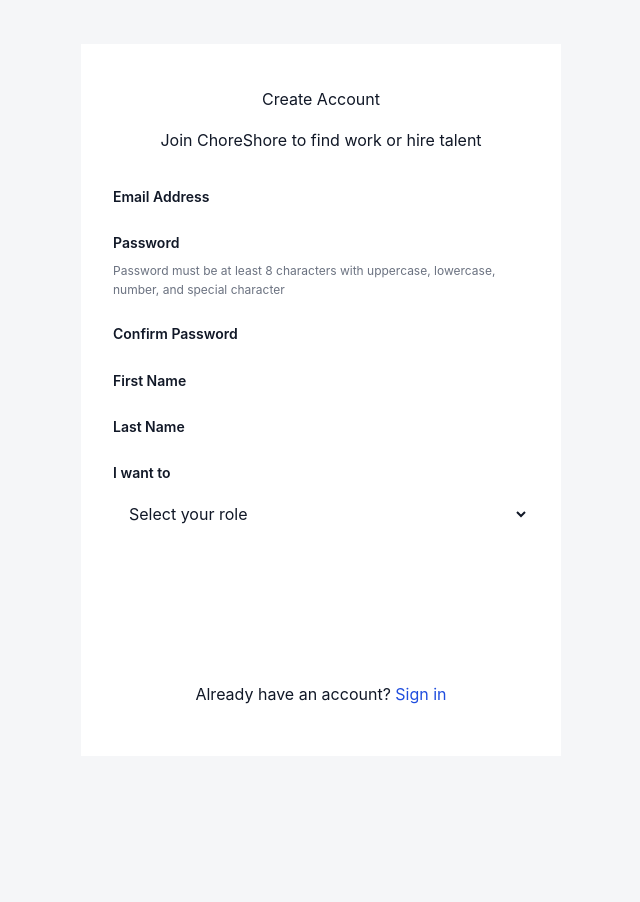
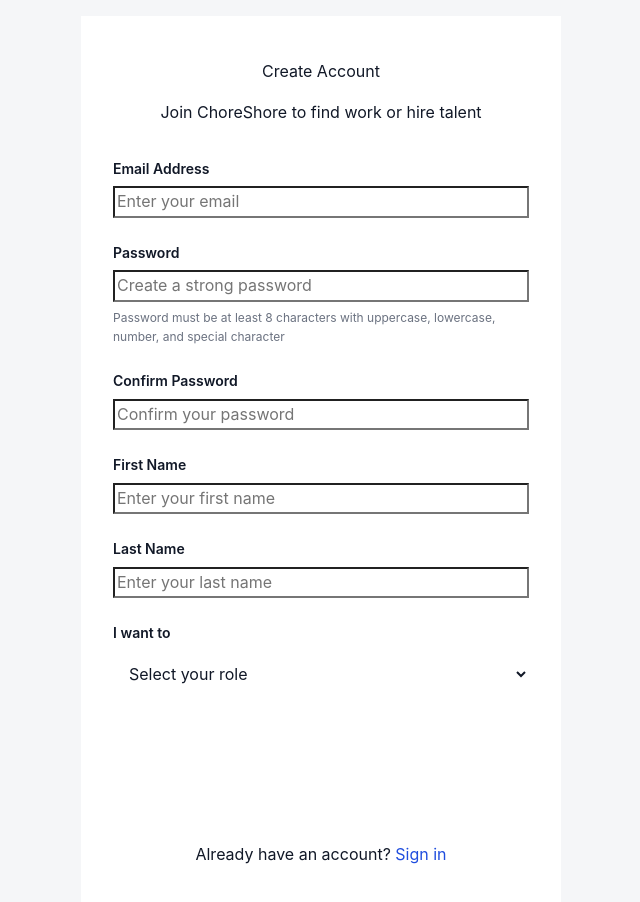
Before and after one commit to ChoreShore/Version1, a Nuxt app: page /auth/sign-up in a window 1280 px wide. Shown: the top 902 px of the page, without its empty margins (319-959 px from the left). Before the commit the page ends 800 px from the top, so only its background shows below. Built offline with nearby package versions, Linux system fonts and the light colour scheme; no server answers.

Commit message:
forms fixed

```diff
--- a/pages/auth/reset-password.vue
+++ b/pages/auth/reset-password.vue
@@ -9,25 +9,22 @@
 
         <form @submit.prevent="handleSubmit" class="auth-form" novalidate>
           <!-- Email Field -->
-          <FormField>
-            <FormLabel for="email" required>Email Address</FormLabel>
-            <FormControl
+          <FormField id="email" :error="errors.email" :state="errors.email ? 'error' : 'default'">
+            <FormLabel for="email">Email Address</FormLabel>
+            <FormControl>
+              <input
                 id="email"
                 v-model="form.email"
                 type="email"
                 placeholder="Enter your email address"
-              :error="errors.email"
                 :disabled="loading"
                 autocomplete="email"
-              aria-describedby="email-error email-hint"
+                required
                 @blur="validateField('email')"
               />
-            <FormHint id="email-hint">
-              We'll send you a secure link to reset your password
-            </FormHint>
-            <FormHint v-if="errors.email" id="email-error" type="error">
-              {{ errors.email }}
-            </FormHint>
+            </FormControl>
+            <FormHint>We'll send you a secure link to reset your password</FormHint>
+            <FormError v-if="errors.email">{{ errors.email }}</FormError>
           </FormField>
 
           <!-- Submit Button -->
--- a/pages/auth/sign-in.vue
+++ b/pages/auth/sign-in.vue
@@ -72,6 +72,11 @@
 
 <script setup lang="ts">
 import { computed, ref } from 'vue';
+
+definePageMeta({
+  layout: false,
+  title: 'Sign In - ChoreShore'
+});
 import { useSupabaseClient, useSupabaseUser } from '#imports';
 import { validateSignIn } from '~/schemas/auth';
 import type { SignInInput } from '~/schemas/auth';
--- a/pages/auth/sign-up.vue
+++ b/pages/auth/sign-up.vue
@@ -9,122 +9,114 @@
 
         <form @submit.prevent="handleSubmit" class="auth-form" novalidate>
           <!-- Email Field -->
-          <FormField>
-            <FormLabel for="email" required>Email Address</FormLabel>
-            <FormControl
+          <FormField id="email" :error="errors.email" :state="errors.email ? 'error' : 'default'">
+            <FormLabel for="email">Email Address</FormLabel>
+            <FormControl>
+              <input
                 id="email"
                 v-model="form.email"
                 type="email"
                 placeholder="Enter your email"
-              :error="errors.email"
                 :disabled="loading"
                 autocomplete="email"
-              aria-describedby="email-error"
+                required
                 @blur="validateField('email')"
               />
-            <FormHint v-if="errors.email" id="email-error" type="error">
-              {{ errors.email }}
-            </FormHint>
+            </FormControl>
+            <FormError v-if="errors.email">{{ errors.email }}</FormError>
           </FormField>
 
           <!-- Password Field -->
-          <FormField>
-            <FormLabel for="password" required>Password</FormLabel>
-            <FormControl
+          <FormField id="password" :error="errors.password" :state="errors.password ? 'error' : 'default'">
+            <FormLabel for="password">Password</FormLabel>
+            <FormControl>
+              <input
                 id="password"
                 v-model="form.password"
                 type="password"
                 placeholder="Create a strong password"
-              :error="errors.password"
                 :disabled="loading"
                 autocomplete="new-password"
-              aria-describedby="password-error password-hint"
+                required
                 @blur="validateField('password')"
               />
-            <FormHint id="password-hint">
-              Password must be at least 8 characters with uppercase, lowercase, number, and special character
-            </FormHint>
-            <FormHint v-if="errors.password" id="password-error" type="error">
-              {{ errors.password }}
-            </FormHint>
+            </FormControl>
+            <FormHint>Password must be at least 8 characters with uppercase, lowercase, number, and special character</FormHint>
+            <FormError v-if="errors.password">{{ errors.password }}</FormError>
           </FormField>
 
           <!-- Confirm Password Field -->
-          <FormField>
-            <FormLabel for="confirmPassword" required>Confirm Password</FormLabel>
-            <FormControl
+          <FormField id="confirmPassword" :error="errors.confirmPassword" :state="errors.confirmPassword ? 'error' : 'default'">
+            <FormLabel for="confirmPassword">Confirm Password</FormLabel>
+            <FormControl>
+              <input
                 id="confirmPassword"
                 v-model="form.confirmPassword"
                 type="password"
                 placeholder="Confirm your password"
-              :error="errors.confirmPassword"
                 :disabled="loading"
                 autocomplete="new-password"
-              aria-describedby="confirm-password-error"
+                required
                 @blur="validateField('confirmPassword')"
               />
-            <FormHint v-if="errors.confirmPassword" id="confirm-password-error" type="error">
-              {{ errors.confirmPassword }}
-            </FormHint>
+            </FormControl>
+            <FormError v-if="errors.confirmPassword">{{ errors.confirmPassword }}</FormError>
           </FormField>
 
           <!-- First Name Field -->
-          <FormField>
-            <FormLabel for="firstName" required>First Name</FormLabel>
-            <FormControl
+          <FormField id="firstName" :error="errors.firstName" :state="errors.firstName ? 'error' : 'default'">
+            <FormLabel for="firstName">First Name</FormLabel>
+            <FormControl>
+              <input
                 id="firstName"
                 v-model="form.firstName"
                 type="text"
                 placeholder="Enter your first name"
-              :error="errors.firstName"
                 :disabled="loading"
                 autocomplete="given-name"
-              aria-describedby="first-name-error"
+                required
                 @blur="validateField('firstName')"
               />
-            <FormHint v-if="errors.firstName" id="first-name-error" type="error">
-              {{ errors.firstName }}
-            </FormHint>
+            </FormControl>
+            <FormError v-if="errors.firstName">{{ errors.firstName }}</FormError>
           </FormField>
 
           <!-- Last Name Field -->
-          <FormField>
-            <FormLabel for="lastName" required>Last Name</FormLabel>
-            <FormControl
+          <FormField id="lastName" :error="errors.lastName" :state="errors.lastName ? 'error' : 'default'">
+            <FormLabel for="lastName">Last Name</FormLabel>
+            <FormControl>
+              <input
                 id="lastName"
                 v-model="form.lastName"
                 type="text"
                 placeholder="Enter your last name"
-              :error="errors.lastName"
                 :disabled="loading"
                 autocomplete="family-name"
-              aria-describedby="last-name-error"
+                required
                 @blur="validateField('lastName')"
               />
-            <FormHint v-if="errors.lastName" id="last-name-error" type="error">
-              {{ errors.lastName }}
-            </FormHint>
+            </FormControl>
+            <FormError v-if="errors.lastName">{{ errors.lastName }}</FormError>
           </FormField>
 
           <!-- Role Selection -->
-          <FormField>
-            <FormLabel for="role" required>I want to</FormLabel>
+          <FormField id="role" :error="errors.role" :state="errors.role ? 'error' : 'default'">
+            <FormLabel for="role">I want to</FormLabel>
+            <FormControl>
               <select
                 id="role"
                 v-model="form.role"
                 class="form-select"
-              :class="{ 'error': errors.role }"
                 :disabled="loading"
-              aria-describedby="role-error"
+                required
                 @change="validateField('role')"
               >
                 <option value="">Select your role</option>
                 <option value="worker">Find work opportunities</option>
                 <option value="employer">Hire talented workers</option>
               </select>
-            <FormHint v-if="errors.role" id="role-error" type="error">
-              {{ errors.role }}
-            </FormHint>
+            </FormControl>
+            <FormError v-if="errors.role">{{ errors.role }}</FormError>
           </FormField>
 
           <!-- Submit Button -->
```
Lines whose indentation alone changed are shown as unchanged.
